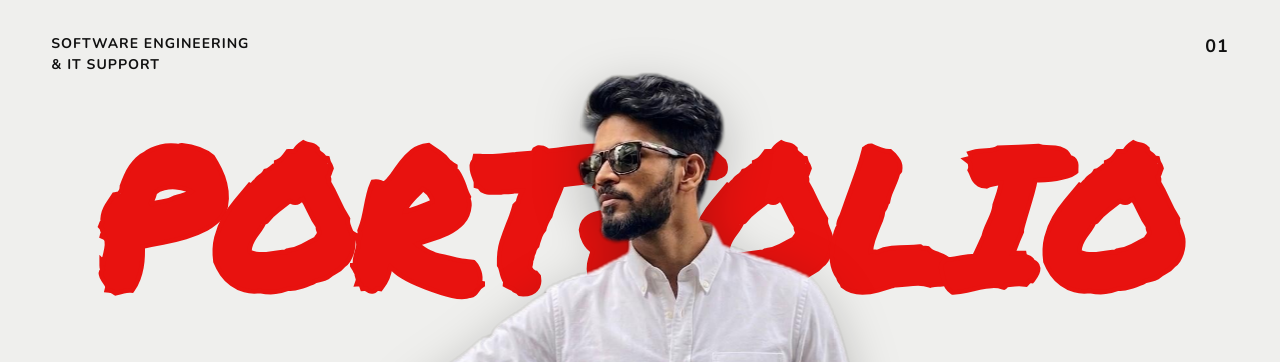
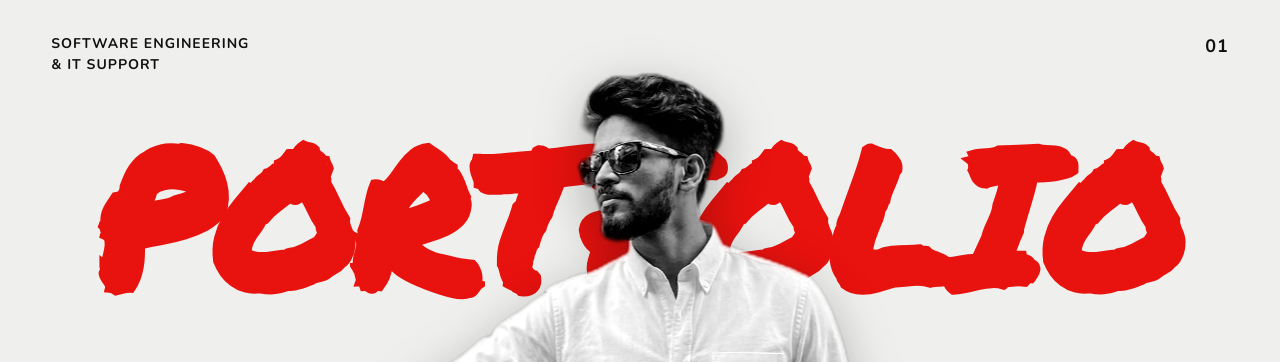
Before and after one commit to ashaned/My-Portfolio, a plain HTML site: page index.html in a window 1280 px wide. Shown: the part 77-439 px from the top of the page. Drawn offline with nearby package versions, Linux system fonts and the light colour scheme.

Commit message:
Hero photo in black and white to match the poster look (colour on hover)
Co-Authored-By: Claude Sonnet 5.5 <noreply@anthropic.com>
Claude-Session: https://claude.ai/code/session_01DWyUaVGDwyY1xnpPjD4xwo

```diff
--- a/styles.css
+++ b/styles.css
@@ -198,8 +198,12 @@ span { color: var(--accent); }
     max-height: 90rem;
     width: auto;
     transform: translateX(-50%);
-    filter: drop-shadow(0 1.5rem 2.5rem rgba(0,0,0,.25));
+    filter: grayscale(1) contrast(1.18) brightness(1.02) drop-shadow(0 1.5rem 2.5rem rgba(0,0,0,.28));
+    transition: filter .6s ease;
     animation: riseUp 1.1s .3s cubic-bezier(.2, .8, .2, 1) both;
+}
+@media (hover: hover) {
+    .home:hover .hero-person { filter: grayscale(0) contrast(1.05) drop-shadow(0 1.5rem 2.5rem rgba(0,0,0,.28)); }
 }
 @keyframes riseUp {
     from { opacity: 0; transform: translateX(-50%) translateY(12rem); }
```
